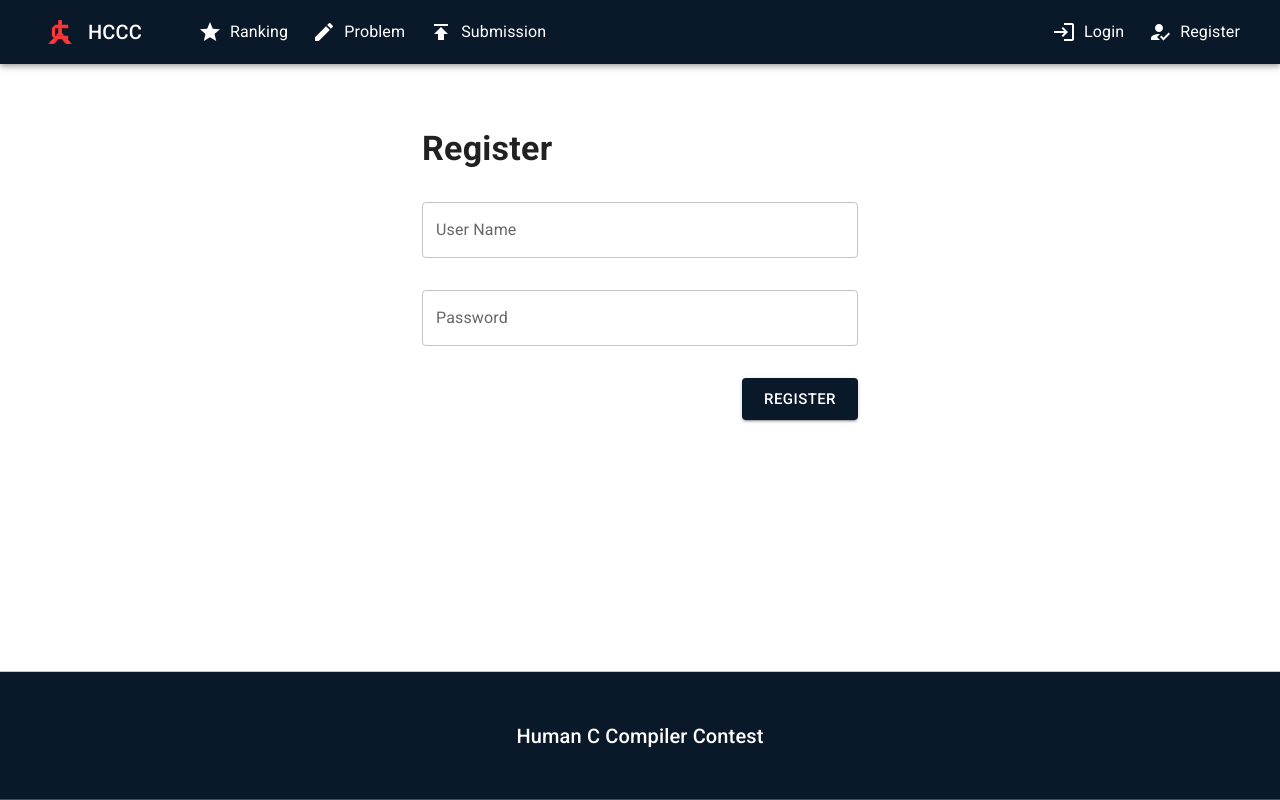
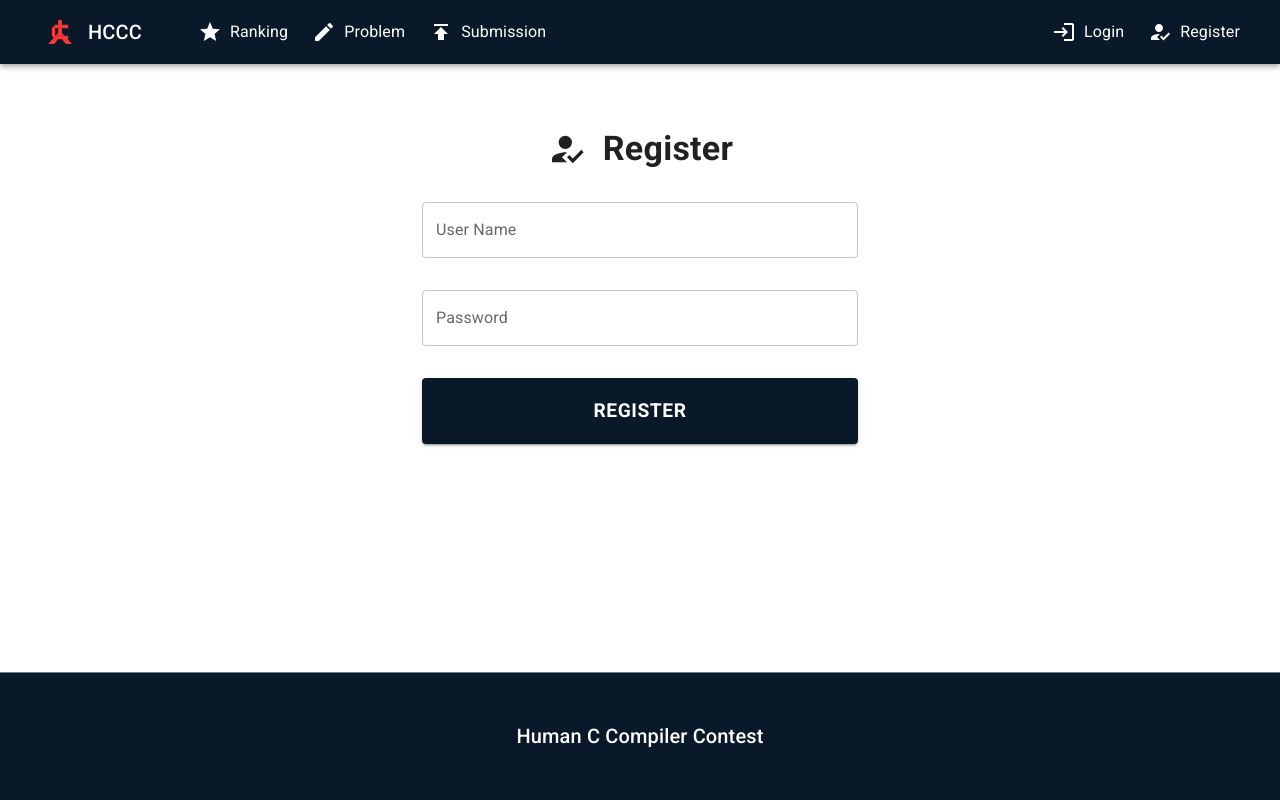
Before and after one commit to HumanCCompilerContest/Human-C-Compiler-Contest_frontend, a Next.js app: page /register in a window 1280 px wide. Built offline with nearby package versions, Linux system fonts and the light colour scheme.

Commit message:
fix view in login and register page

```diff
--- a/src/pages/register.tsx
+++ b/src/pages/register.tsx
@@ -1,3 +1,4 @@
+import HowToRegIcon from '@mui/icons-material/HowToReg'
 import Alert from '@mui/material/Alert'
 import Box from '@mui/material/Box'
 import Button from '@mui/material/Button'
@@ -51,9 +52,21 @@ const Register: NextPage = () => {
 
       <BasicLayout>
         <Box sx={{ width: '500px', margin: '1rem auto', padding: '0 2rem' }}>
+          <Box
+            sx={{
+              display: 'flex',
+              justifyContent: 'center',
+              alignItems: 'center',
+            }}
+          >
+            <HowToRegIcon
+              sx={{ width: '40px', height: '40px', marginRight: '1rem' }}
+            />
             <Typography variant='h4' component='div' sx={{ fontWeight: 600 }}>
               Register
             </Typography>
+          </Box>
+
           <Box sx={{ margin: '2rem 0' }}>
             {errorMessage && <Alert severity='error'>{errorMessage}</Alert>}
           </Box>
@@ -82,20 +95,15 @@ const Register: NextPage = () => {
               {...register('password', { required: true })}
             />
           </Box>
-          <Box
-            sx={{
-              display: 'flex',
-              justifyContent: 'right',
-            }}
-          >
           <Button
             variant='contained'
             size='large'
+            fullWidth
             onClick={handleSubmit(onSubmit)}
+            sx={{ padding: '1rem 0', fontSize: '1.2rem', fontWeight: 600 }}
           >
             Register
           </Button>
-          </Box>
         </Box>
       </BasicLayout>
     </>
```
Also changed, not shown: src/pages/login.tsx (+19 -4 lines). Lines whose indentation alone changed are shown as unchanged.
